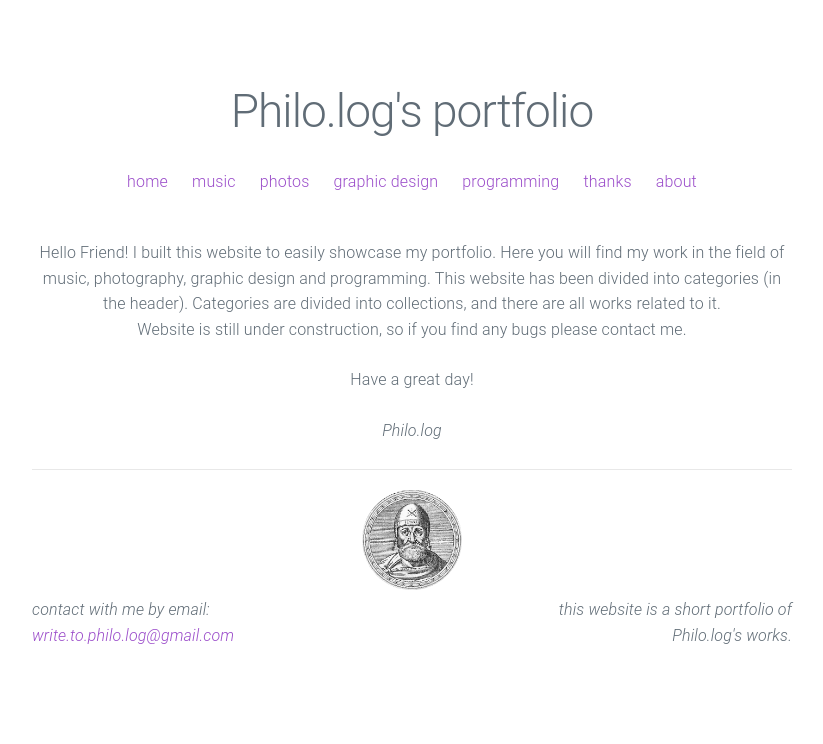
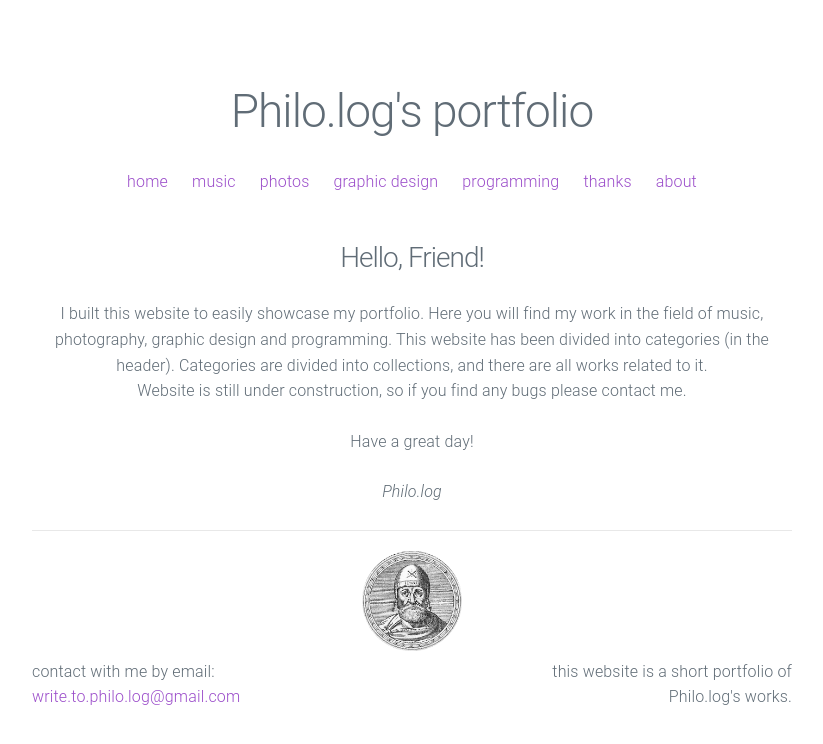
Before and after one commit to XNIZDUCH/xnizduch.github.io, a Jekyll site: the page built from index.html, in a window 1280 px wide. Shown: the top 744 px of the page, without its empty margins (228-1051 px from the left). Built offline with Jekyll 4.4.1, drawn with Linux system fonts in a browser that asks for light colours.

Commit message:
some correct

```diff
--- a/_posts/2015-10-10-music-Album-2.markdown
+++ b/_posts/2015-10-10-music-Album-2.markdown
@@ -13,7 +13,7 @@ voc: philo.log aka dave wild |
 guitar: bartłomiej niedźwiedź |
 bass: ziuta bello |
 perc: mikołaj lang
-<p>record: pgr studio records</p>
+<p>recorded in 2015 at pgr studio records</p>
 
 <p>&nbsp;</p>
 <iframe width="400" height="225" src="https://www.youtube.com/embed/QwFmXOdcM7c" title="YouTube video player" frameborder="0" allow="accelerometer; autoplay; clipboard-write; encrypted-media; gyroscope; picture-in-picture" allowfullscreen></iframe>
--- a/_posts/2015-10-10-programming-1.markdown
+++ b/_posts/2015-10-10-programming-1.markdown
@@ -7,5 +7,5 @@ archetype: programming
 ---
 ![Picture 1](/images/programming/python-basic-projects/1.jpg)
 <center>
-at the beginning of 2022 i decided to master my python skills, so i did a big research and chose <a href="https://www.udemy.com/course/100-days-of-code/">100 days of code: the complete python pro bootcamp for 2022</a> on udemy. i really recomend that course for everyone who want good understand what is programming and want to learn python. i'm still on the road, and don't give up. below are all the simple projects that i made myself while studying. you can find the entire database of my programming exercises on my <a href="https://replit.com/@Philolog/"><b>replit profile</b></a>.
+at the beginning of 2022 i decided to master my python skills, so i did a big research and chose <a href="https://www.udemy.com/course/100-days-of-code/">100 days of code: the complete python pro bootcamp for 2022</a> on udemy. i really recomend that course for everyone who want good understand what programming is and want to learn python. i'm still on the road, and i'm not going to give up. below are all the simple projects that i made myself while studying. you can find the entire database of my programming projects on my <a href="https://replit.com/@Philolog/"><b>replit profile</b></a>.
 </center>
--- a/index.html
+++ b/index.html
@@ -3,13 +3,17 @@ layout: page
 archetype: projects
 ---
 
-<center>Hello Friend! I built this website to easily showcase my portfolio. Here you will find my work in the field of
-    music, photography, graphic design and programming. This website has been divided into categories (in the header).
+<center>
+
+    <p><h3>Hello, Friend!</h3></p>
+    I built this website to easily showcase my portfolio.
+    Here you will find my work in the field of music, photography, graphic design and programming.
+    This website has been divided into categories (in the header).
     Categories are divided into collections, and there are all works related to it. <p>Website is still under
         construction, so if you find any bugs please contact me.</p>
-    <p></p>
+
     <p>Have a great day!</p>
-    <i><i>Philo.log</i></p>
+    <i>Philo.log</i></p>
 </center>
 <p></p>
 {% include preview.html %}
```
Also changed, not shown: _posts/2015-10-10-music-Album-3.markdown (+10 -2 lines).
